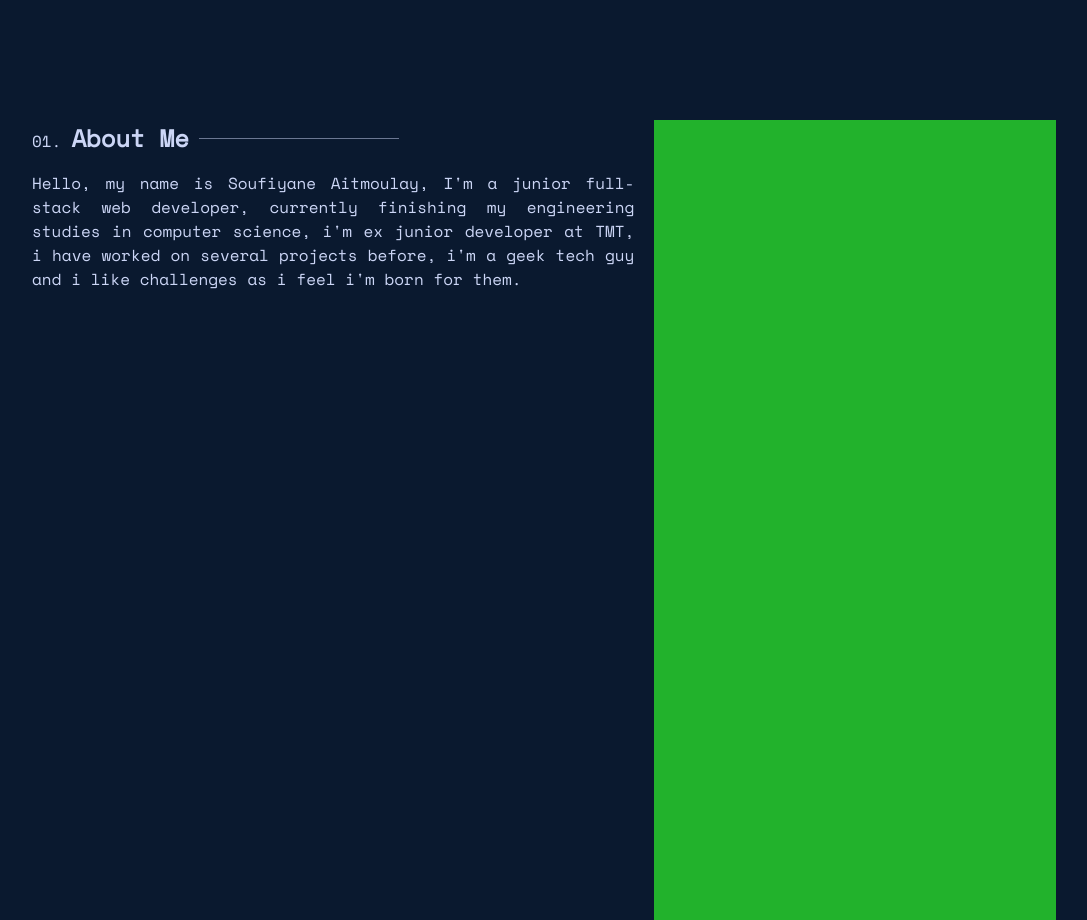
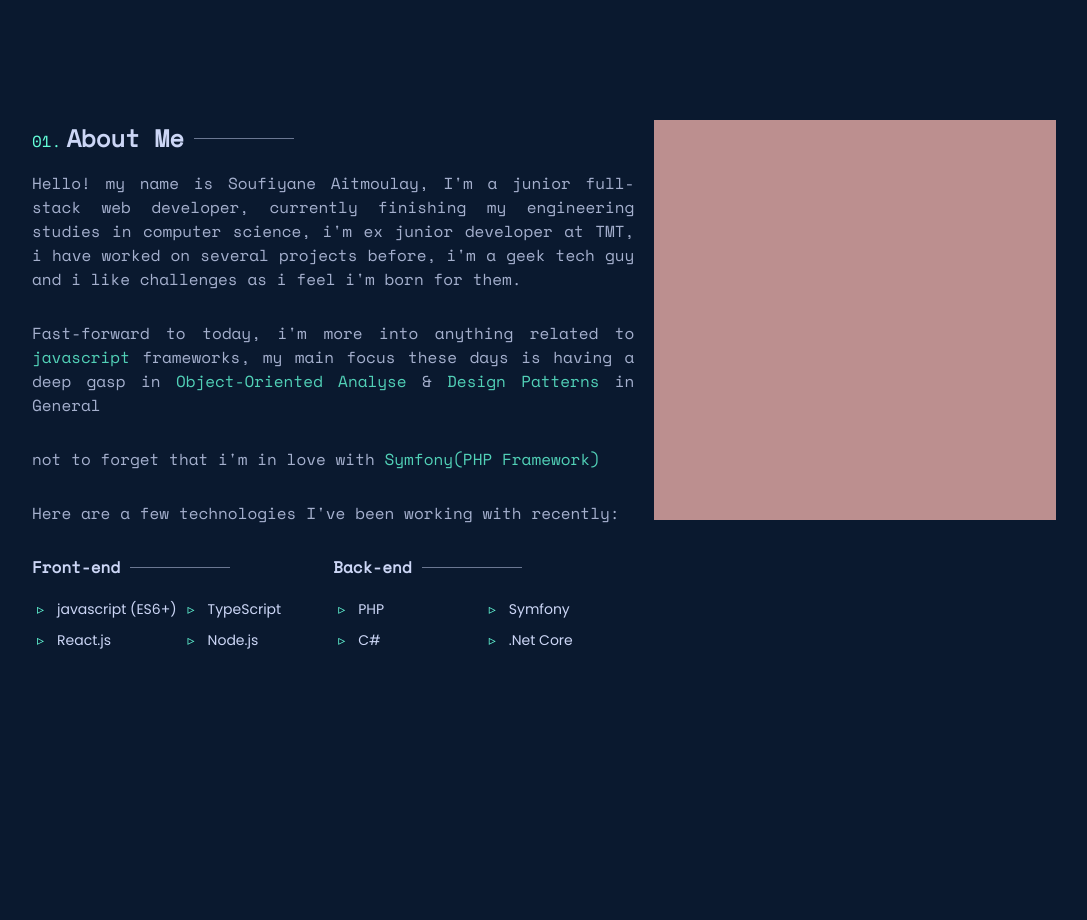
Before and after one commit to soufiiyane/Portfolio, a React (Create React App) app: page / in a window 1280 px wide. Shown: the part 680-1600 px from the top of the page, without its empty margins (96-1183 px from the left). Built offline with nearby package versions, Linux system fonts and the light colour scheme; the HTML template or start-up script is replaced by a standard one.

Commit message:
About Page left section

```diff
--- a/src/assets/css/About.css
+++ b/src/assets/css/About.css
@@ -13,25 +13,88 @@
     align-items: center;
     gap: 10px;
     font-family: 'Space Mono', monospace;
-    font-size: 16px;
     margin-bottom: 15px;
 }
 .left-about .about-headline > div{
     display: flex;
     align-items: baseline;
-    gap: 10px;
+    gap: 5px;
+}
+.left-about .about-headline > div h2{
+    white-space: nowrap;
+}
+.left-about .about-headline > div > span{
+    color: #64ffda;
 }
 .left-about .about-headline span:last-child {
     opacity: 0.5;
-    width: 200px;
+    width: 100px;
     height: 1px;
     background-color: #ccd6f6;
 }
 .left-about p{
     font-family: 'Space Mono', monospace;
     text-align: justify;
+    margin-bottom: 30px;
+    opacity: .8;
+}
+.left-about p > span{
+    color: #64ffda;
+}
+.left-about ul {
+    display: grid;
+    grid-template-columns: repeat(2, minmax(140px, 200px));
+    gap: 0px 10px;
+    padding: 0 15px;
+    margin-bottom: 15px;
+    padding: 5px;
+}
+.left-about ul li{
+    font-family: 'Poppins', sans-serif;
+    font-size: 14px;
+    position: relative;
+    margin-bottom: 10px;
+    padding-left: 20px;
+}
+.left-about ul li::after{
+    content: "▹";
+    position: absolute;
+    left: 0px;
+    color: #64ffda;
+    font-size: 14px;
+    line-height: 20px;
+}
+.skills{
+    display: flex;
+    width: 100%;
+    align-items: center;
+    justify-content: center;
 }
 .right-about{
     width: 40%;
-    background-color: rgb(34, 178, 44);
+    background-color: rosybrown;
+    height: 400px;
 }
+
+@media (max-width: 850px){
+    .about{
+        flex-direction: column;
+        align-items: center;
+        height: fit-content;
+    }
+    .left-about{
+        width: 100%;
+    }
+    .right-about{
+        width: 100%;
+        background-color: firebrick;
+    }
+
+}
+@media (max-width: 768px){
+    .skills{
+        flex-direction: column;
+        justify-content: center;
+    }
+
+}
--- a/src/components/About.js
+++ b/src/components/About.js
@@ -13,8 +13,47 @@ function About(){
                     <span></span>
                 </div>
                 <p>
-                Hello, my name is Soufiyane Aitmoulay, I'm a junior full-stack web developer, currently finishing my engineering studies in computer science,  i'm ex junior developer at TMT, i have worked on several projects before, i'm a geek tech guy and i like challenges as i feel i'm born for them.
+                Hello! my name is Soufiyane Aitmoulay, I'm a junior full-stack web developer, currently finishing my engineering studies in computer science,  i'm ex junior developer at TMT, i have worked on several projects before, i'm a geek tech guy and i like challenges as i feel i'm born for them.
                 </p>
+                <p>
+                Fast-forward to today, i'm more into anything related to <span>javascript</span> frameworks, my main focus these days is having a deep gasp in <span>Object-Oriented Analyse</span> & <span>Design Patterns</span> in General
+                </p>
+                <p>
+                    not to forget that i'm in love with <span>Symfony(PHP Framework)</span>
+                </p>
+                <p>
+                    Here are a few technologies I've been working with recently:
+                </p>
+                <div className='skills'>
+                    <div className='front-end'>
+                        <div className='about-headline'>
+                            <div>
+                                <h4>Front-end</h4>
+                            </div>
+                            <span></span>
+                        </div>
+                        <ul>
+                            <li>javascript (ES6+)</li>
+                            <li>TypeScript</li>
+                            <li>React.js</li>
+                            <li>Node.js</li>
+                        </ul>
+                    </div>
+                    <div className='back-end'>
+                        <div className='about-headline'>
+                            <div>
+                                <h4>Back-end</h4>
+                            </div>
+                            <span></span>
+                        </div>
+                        <ul>
+                            <li>PHP</li>
+                            <li>Symfony</li>
+                            <li>C#</li>
+                            <li>.Net Core</li>
+                        </ul>
+                    </div>
+                </div>
             </div>
             <div className='right-about'>
 
```
